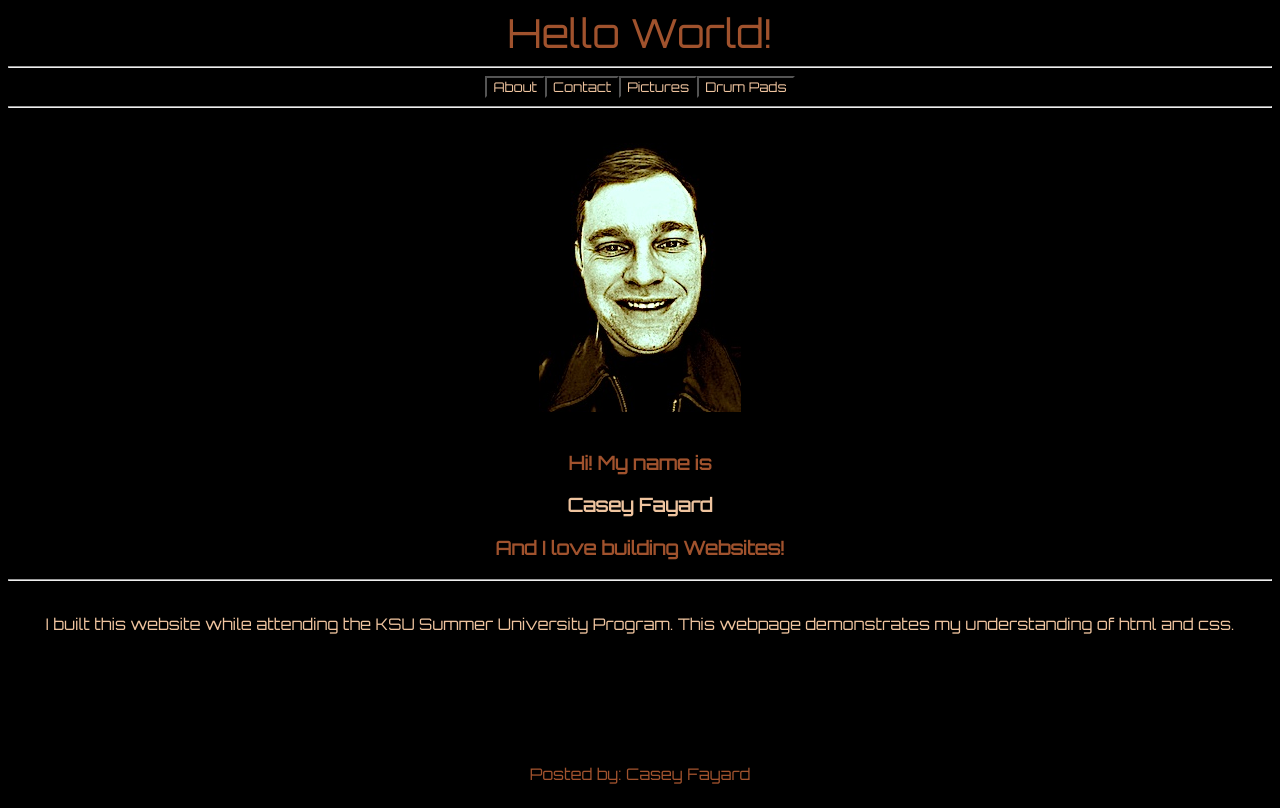
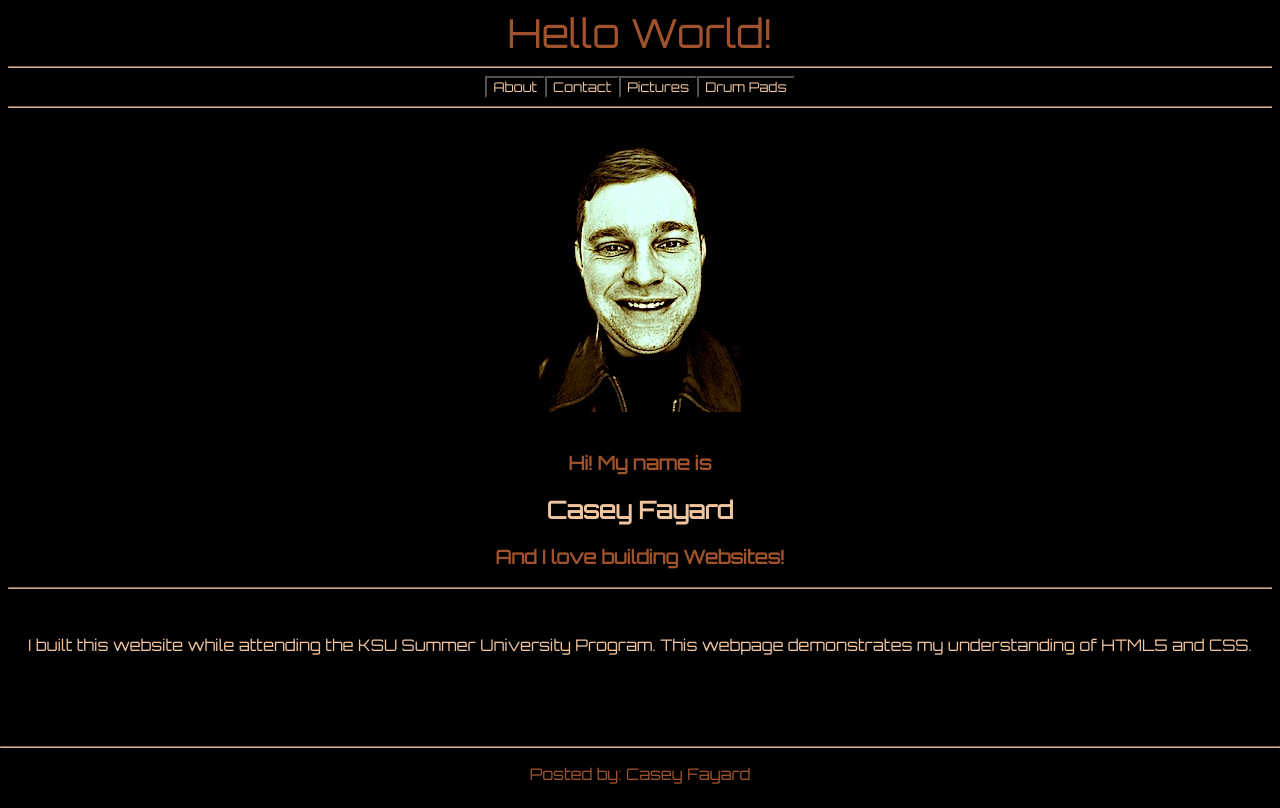
Before and after one commit to cfayard/lessonPlanProject, a plain HTML site: page index.html in a window 1280 px wide. Drawn offline with Linux system fonts and the light colour scheme.

Commit message:
home page cleaned up and complete

```diff
--- a/index.html
+++ b/index.html
@@ -3,8 +3,8 @@
 <head>
     <meta charset="UTF-8">
     <meta name="viewport" content="width=device-width, initial-scale=1.0">
+    <link href="https://fonts.googleapis.com/css2?family=Orbitron&display=swap" rel="stylesheet">
     <link rel="stylesheet" href="styles.css">
-    <link href="https://fonts.googleapis.com/css2?family=Orbitron&display=swap" rel="stylesheet">
     <title>Home Page!</title>
 </head>
 <body>
@@ -12,26 +12,41 @@
         Hello World!
     </header>
     <hr>
-        <nav>
-            <a href="about.html"><button>About</button></a>
-            <a href="contact.html"><button>Contact</button></a>
-            <a href="pictures.html"><button>Pictures</button></a>
-            <a href="drumPads.html"><button>Drum Pads</button></a>
-        </nav>
-
+    <nav>
+        <a href="about.html">
+            <button>
+                About
+            </button>
+        </a>
+        <a href="contact.html">
+            <button>
+                Contact
+            </button>
+        </a>
+        <a href="pictures.html">
+            <button>
+                Pictures
+            </button>
+        </a>
+        <a href="drumPads.html">
+            <button>
+                Drum Pads
+            </button>
+        </a>
+    </nav>
     <hr>
-
-    <img class="imageHomePage" src="assets/caseyPortfolio.JPG" alt="">
-<section>
+    <div>
+        <img class="imageHomePage" src="assets/caseyPortfolio.JPG" alt="">
+    </div>
     <article class="homePageDescription">
         <h3>Hi! My name is</h3> <h1 class="homePageNameH3">Casey Fayard</h1><h3> And I love building Websites!</h3>
     </article>
     <hr>
-
-    <p class="homePageParagraph">I built this website while attending the KSU Summer University Program. This webpage demonstrates my understanding of html and css. </p>
-</section>
-    <br>
+    <p class="homePageParagraph">
+        I built this website while attending the KSU Summer University Program. This webpage demonstrates my understanding of HTML5 and CSS.
+    </p>
     <footer>
+        <hr>
         <p>Posted by: Casey Fayard</p>
         <!-- <p>Contact information: <a href="mailto:someone@example.com">
         fayardcasey@gmail.com</a>.</p> -->
--- a/styles.css
+++ b/styles.css
@@ -51,7 +51,7 @@ h3 {
     font-family: 'Orbitron', sans-serif;
     text-align: center;
     color: rgb(239, 196, 159);
-    padding-top: 17px;
+    padding-top: 30px;
 }
 
 button {
@@ -66,7 +66,7 @@ section {
 }
 
 hr {
-    color: sienna;
+    border-color: rgb(215, 168, 146);
 }
 
 
```
